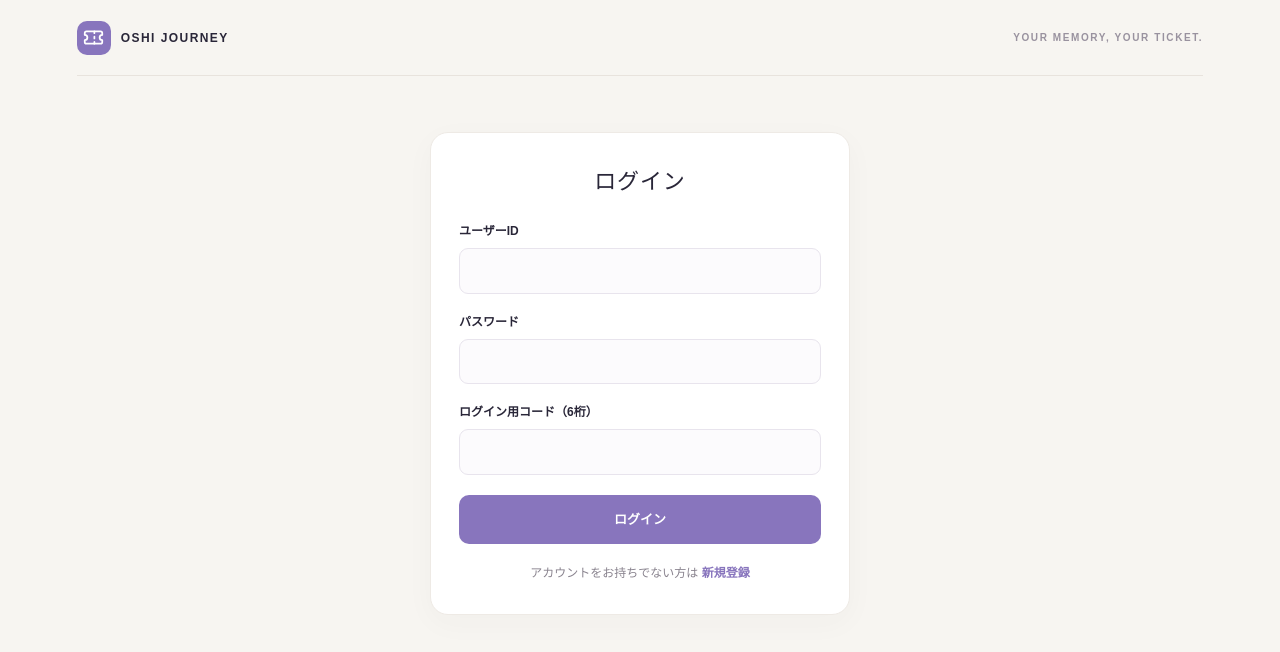
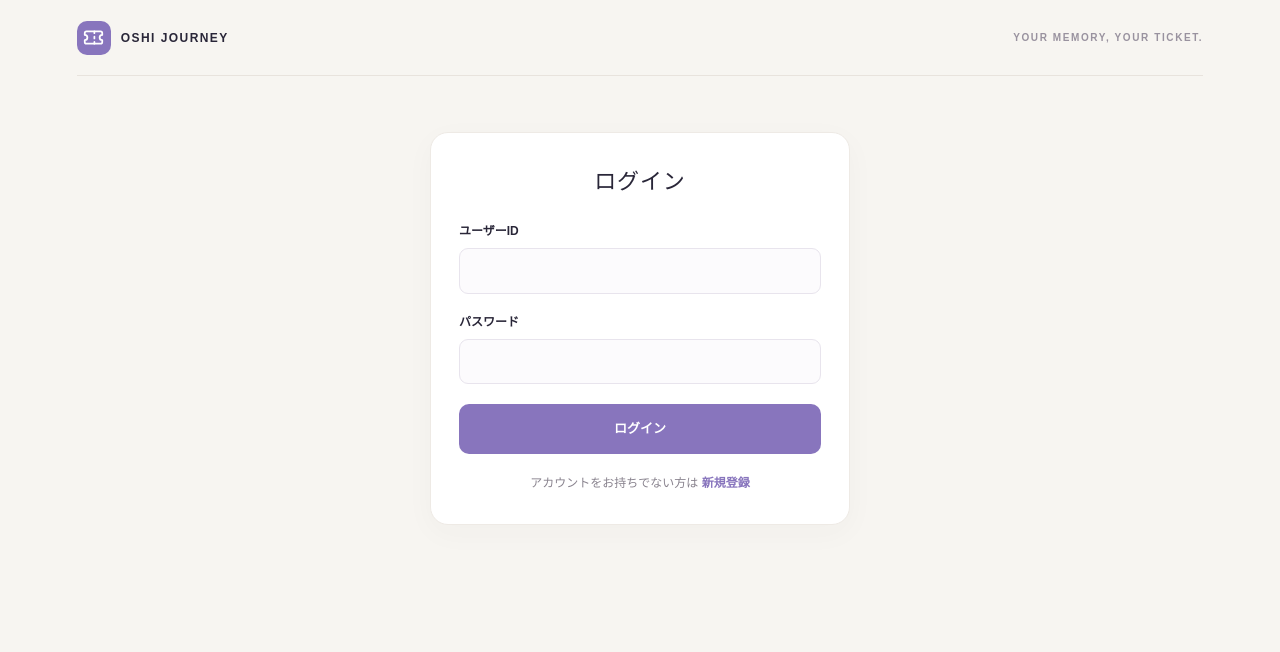
Before and after one commit to TTaku0622/Hakooshi, a Next.js app in the folder apps/oshi-ticket/: page /login in a window 1280 px wide. Shown: the top 652 px of the page. Built offline with nearby package versions, Linux system fonts and the light colour scheme.

Commit message:
Remove 6-digit login code from login and signup

```diff
--- a/apps/oshi-ticket/src/app/AuthForm.tsx
+++ b/apps/oshi-ticket/src/app/AuthForm.tsx
@@ -10,8 +10,6 @@ type Field = {
   label: string;
   type: "text" | "password";
   autoComplete: string;
-  inputMode?: "numeric";
-  maxLength?: number;
   help?: string;
 };
 
@@ -25,13 +23,11 @@ const fields: Record<Props["mode"], Field[]> = {
   login: [
     { name: "username", label: "ユーザーID", type: "text", autoComplete: "username" },
     { name: "password", label: "パスワード", type: "password", autoComplete: "current-password" },
-    { name: "loginCode", label: "ログイン用コード（6桁）", type: "password", autoComplete: "off", inputMode: "numeric", maxLength: 6 },
   ],
   signup: [
     { name: "username", label: "ユーザーID", type: "text", autoComplete: "username", help: "半角英数字と . _ - で3〜64文字" },
     { name: "password", label: "パスワード", type: "password", autoComplete: "new-password", help: "8文字以上" },
     { name: "confirmPassword", label: "パスワード（確認）", type: "password", autoComplete: "new-password" },
-    { name: "loginCode", label: "ログイン用コード（6桁）", type: "password", autoComplete: "off", inputMode: "numeric", maxLength: 6, help: "ログインのたびに入力する数字6桁を決めてください" },
   ],
 };
 
@@ -66,8 +62,6 @@ export default function AuthForm({ mode, action, notice }: Props) {
                 name={field.name}
                 type={field.type}
                 autoComplete={field.autoComplete}
-                inputMode={field.inputMode}
-                maxLength={field.maxLength}
                 defaultValue={field.name === "username" ? state.username : undefined}
               />
               {field.help && <p className={"authHelp"}>{field.help}</p>}
--- a/apps/oshi-ticket/src/app/auth-actions.ts
+++ b/apps/oshi-ticket/src/app/auth-actions.ts
@@ -15,17 +15,15 @@ function text(formData: FormData, name: string) {
 export async function login(_prev: AuthFormState, formData: FormData): Promise<AuthFormState> {
   const username = text(formData, "username").trim();
   const password = text(formData, "password");
-  const loginCode = text(formData, "loginCode");
 
   const errors: string[] = [];
   if (!username) errors.push("ユーザーIDを入力してください。");
   if (!password) errors.push("パスワードを入力してください。");
-  if (!loginCode) errors.push("ログイン用コードを入力してください。");
   if (errors.length) return { errors, username };
 
-  const user = authenticate(username, password, loginCode);
+  const user = authenticate(username, password);
   if (!user) {
-    return { errors: ["ユーザーID・パスワード・ログイン用コードのいずれかが違います。"], username };
+    return { errors: ["ユーザーIDかパスワードが違います。"], username };
   }
 
   await startSession(user.id);
@@ -36,7 +34,6 @@ export async function signup(_prev: AuthFormState, formData: FormData): Promise<
   const username = text(formData, "username").trim();
   const password = text(formData, "password");
   const confirmPassword = text(formData, "confirmPassword");
-  const loginCode = text(formData, "loginCode");
 
   const errors: string[] = [];
   if (!/^[A-Za-z0-9_.-]{3,64}$/.test(username)) {
@@ -48,12 +45,9 @@ export async function signup(_prev: AuthFormState, formData: FormData): Promise<
   if (password !== confirmPassword) {
     errors.push("パスワードが一致しません。");
   }
-  if (!/^\d{6}$/.test(loginCode)) {
-    errors.push("ログイン用コードは半角数字6桁で入力してください。");
-  }
   if (errors.length) return { errors, username };
 
-  if (!createUser(username, password, loginCode)) {
+  if (!createUser(username, password)) {
     return { errors: ["このユーザーIDは既に使われています。"], username };
   }
 
--- a/apps/oshi-ticket/src/lib/auth.ts
+++ b/apps/oshi-ticket/src/lib/auth.ts
@@ -16,10 +16,9 @@ type UserRow = {
   id: number;
   username: string;
   password_hash: string;
-  login_code_hash: string;
 };
 
-// パスワードとログイン用コードは scrypt でハッシュ化して保存する（形式: salt:hash）
+// パスワードは scrypt でハッシュ化して保存する（形式: salt:hash）
 function hashSecret(value: string) {
   const salt = randomBytes(16).toString("hex");
   const hash = scryptSync(value, salt, 64).toString("hex");
@@ -41,12 +40,12 @@ function hashToken(token: string) {
   return createHash("sha256").update(token).digest("hex");
 }
 
-export function createUser(username: string, password: string, loginCode: string) {
+export function createUser(username: string, password: string) {
   const db = getDb();
   try {
     db.prepare(
-      "INSERT INTO users (username, password_hash, login_code_hash, created_at) VALUES (?, ?, ?, ?)"
-    ).run(username, hashSecret(password), hashSecret(loginCode), Date.now());
+      "INSERT INTO users (username, password_hash, created_at) VALUES (?, ?, ?)"
+    ).run(username, hashSecret(password), Date.now());
     return true;
   } catch (error) {
     if (error instanceof Error && error.message.includes("UNIQUE constraint failed")) {
@@ -56,14 +55,13 @@ export function createUser(username: string, password: string, loginCode: string
   }
 }
 
-export function authenticate(username: string, password: string, loginCode: string) {
+export function authenticate(username: string, password: string) {
   const row = getDb()
-    .prepare("SELECT id, username, password_hash, login_code_hash FROM users WHERE username = ?")
+    .prepare("SELECT id, username, password_hash FROM users WHERE username = ?")
     .get(username) as UserRow | undefined;
 
   const passwordOk = verifySecret(password, row?.password_hash ?? DUMMY_HASH);
-  const codeOk = verifySecret(loginCode, row?.login_code_hash ?? DUMMY_HASH);
-  if (!row || !passwordOk || !codeOk) return null;
+  if (!row || !passwordOk) return null;
 
   return { id: row.id, username: row.username } satisfies CurrentUser;
 }
--- a/apps/oshi-ticket/src/lib/db.ts
+++ b/apps/oshi-ticket/src/lib/db.ts
@@ -19,7 +19,6 @@ export function getDb() {
       id INTEGER PRIMARY KEY AUTOINCREMENT,
       username TEXT NOT NULL UNIQUE,
       password_hash TEXT NOT NULL,
-      login_code_hash TEXT NOT NULL,
       created_at INTEGER NOT NULL
     );
     CREATE TABLE IF NOT EXISTS sessions (
@@ -28,5 +27,11 @@ export function getDb() {
       expires_at INTEGER NOT NULL
     );
   `);
+
+  // ログイン用コードをやめる前に作った DB には列が残っているので消す（残すと登録時に NOT NULL で失敗する）
+  const columns = db.prepare("PRAGMA table_info(users)").all() as { name: string }[];
+  if (columns.some((column) => column.name === "login_code_hash")) {
+    db.exec("ALTER TABLE users DROP COLUMN login_code_hash");
+  }
   return db;
 }
```
Also changed, not shown: 1 other file (tests, documents, lock files or other folders).
